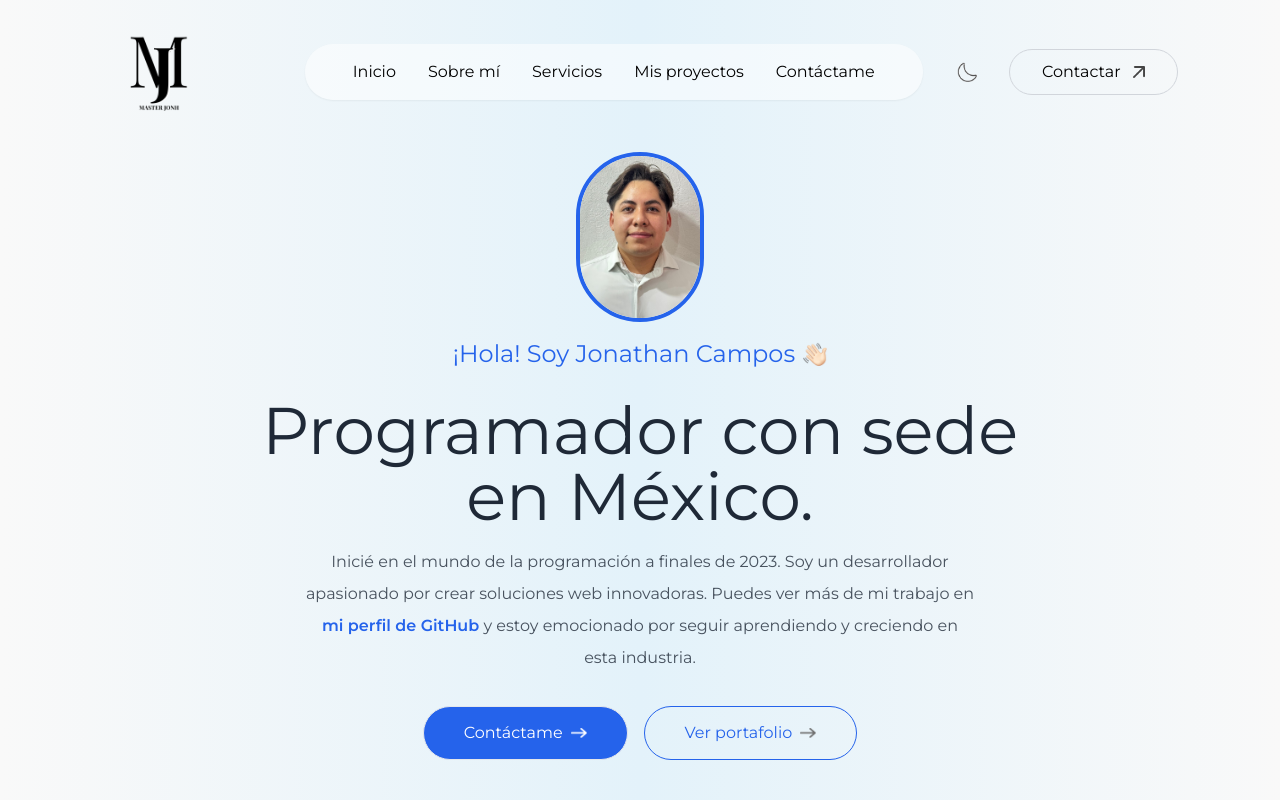
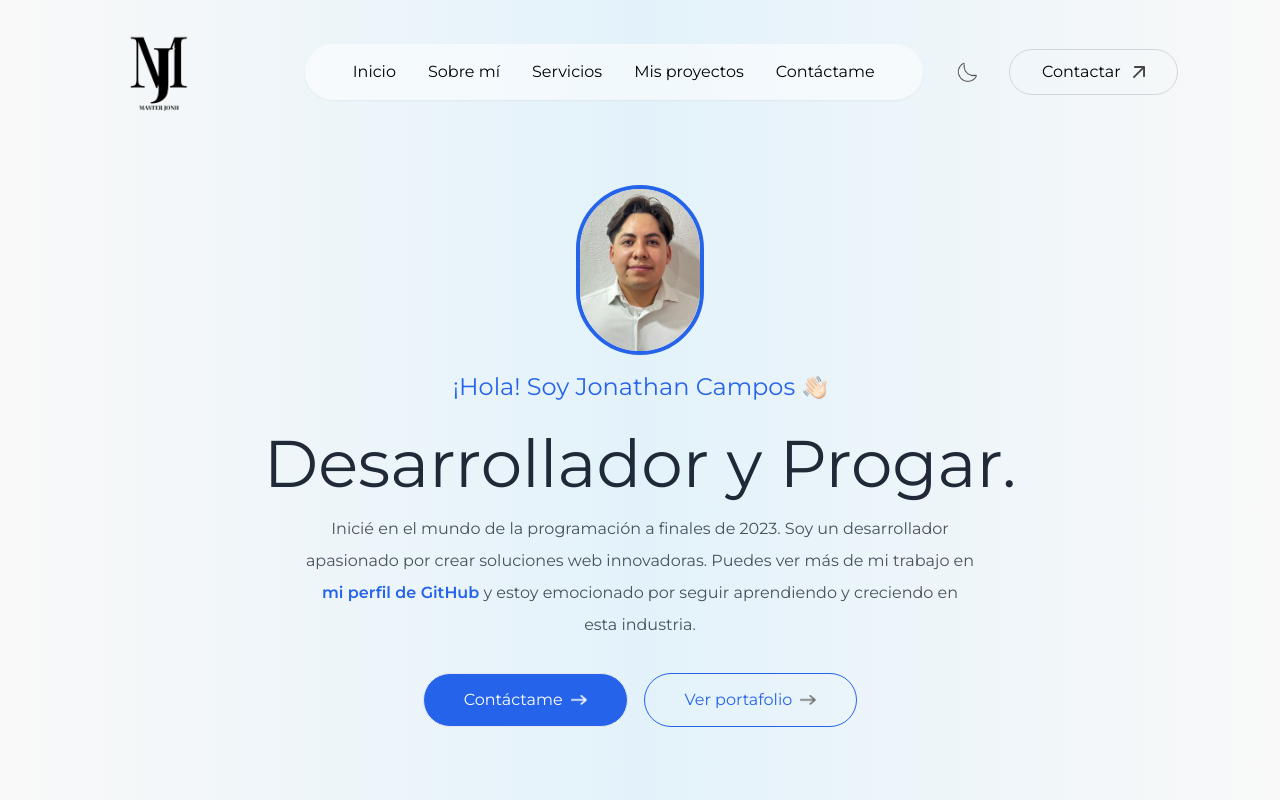
Before and after one commit to TheMasterJonhG/PortafolioTheMasterJonh, a React (Vite) app: page / in a window 1280 px wide. Shown: the top 800 px of the page. Built offline with nearby package versions, Linux system fonts and the light colour scheme.

Commit message:
CAMBIOS EN EL HEADER

```diff
--- a/src/components/Header.jsx
+++ b/src/components/Header.jsx
@@ -20,7 +20,7 @@ export default function Header() {
 
             {/* Descripción principal */}
             <h1 className="text-3xl sm:text-6xl lg:text-[66px]">
-                Programador con sede en México.
+                Desarrollador y Progar.
             </h1>
 
             {/* Información adicional */}
```
